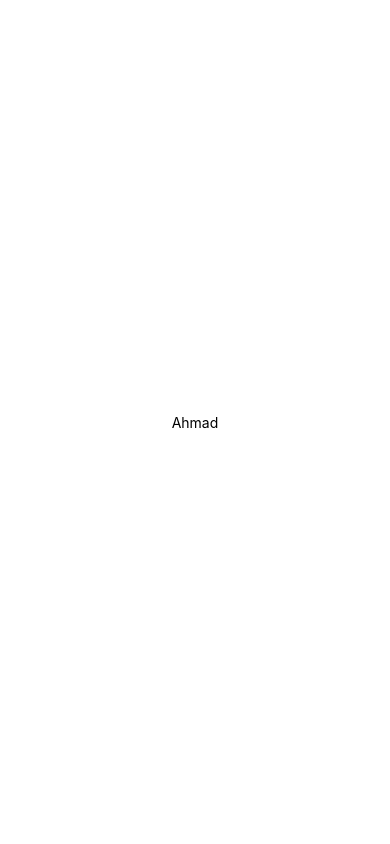
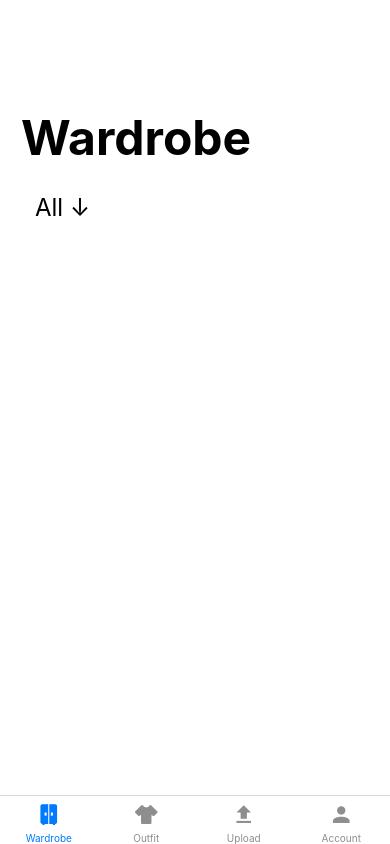
Before and after one commit to ahmxdsawan/Stylify-App, a React Native app: screen /Wardrobe in a window 390 px wide. Built offline with nearby package versions, Linux system fonts and the light colour scheme.

Commit message:
Added the UI

```diff
--- /dev/null
+++ b/AccountScreen.js
@@ -0,0 +1,31 @@
+import React from 'react';
+import { StyleSheet, Text, View } from 'react-native';
+
+export default function AccountScreen() {
+  return (
+    <View style={styles.container}>
+      <Text style={styles.screen}>Account</Text>
+    </View>
+  );
+}
+
+const styles = StyleSheet.create({
+    container: {
+      flex: 1,
+      backgroundColor: 'white',
+      alignItems: 'center',
+      justifyContent: 'center',
+    },
+    screen: {
+        position: 'absolute',
+        left: 21,
+        top: 109,
+        width: 250,
+        height: 55,
+        fontSize: 48,
+        lineHeight: 58,
+        textAlign: 'left',
+        color: 'black',
+        fontWeight: 'bold',
+    },
+  });
--- a/App.js
+++ b/App.js
@@ -1,20 +1,59 @@
-import { StatusBar } from 'expo-status-bar';
-import { StyleSheet, Text, View } from 'react-native';
+import React from 'react';
+import { NavigationContainer } from '@react-navigation/native';
+import { createBottomTabNavigator } from '@react-navigation/bottom-tabs';
+import { MaterialCommunityIcons } from '@expo/vector-icons';
+import WardrobeScreen from './WardrobeScreen';
+import OutfitScreen from './OutfitScreen';
+import UploadScreen from './UploadScreen';
+import AccountScreen from './AccountScreen';
+
+const Tab = createBottomTabNavigator();
 
 export default function App() {
   return (
-    <View style={styles.container}>
-      <Text>Ahmad</Text>
-      <StatusBar style="auto" />
-    </View>
+    <NavigationContainer>
+      <Tab.Navigator>
+        <Tab.Screen
+          name="Wardrobe"
+          component={WardrobeScreen}
+          options={{
+            tabBarIcon: ({ color, size }) => (
+              <MaterialCommunityIcons name="wardrobe" color={color} size={size} />
+            ),
+            headerShown: false
+          }}
+        />
+        <Tab.Screen
+          name="Outfit"
+          component={OutfitScreen}
+          options={{
+            tabBarIcon: ({ color, size }) => (
+              <MaterialCommunityIcons name="tshirt-crew" color={color} size={size} />
+            ),
+            headerShown: false
+          }}
+        />
+        <Tab.Screen
+          name="Upload"
+          component={UploadScreen}
+          options={{
+            tabBarIcon: ({ color, size }) => (
+              <MaterialCommunityIcons name="upload" color={color} size={size} />
+            ),
+            headerShown: false
+          }}
+        />
+        <Tab.Screen
+          name="Account"
+          component={AccountScreen}
+          options={{
+            tabBarIcon: ({ color, size }) => (
+              <MaterialCommunityIcons name="account" color={color} size={size} />
+            ),
+            headerShown: false
+          }}
+        />
+      </Tab.Navigator>
+    </NavigationContainer>
   );
 }
-
-const styles = StyleSheet.create({
-  container: {
-    flex: 1,
-    backgroundColor: '#fff',
-    alignItems: 'center',
-    justifyContent: 'center',
-  },
-});
--- /dev/null
+++ b/OutfitScreen.js
@@ -0,0 +1,31 @@
+import React from 'react';
+import { StyleSheet, Text, View } from 'react-native';
+
+export default function OutfitScreen() {
+  return (
+    <View style={styles.container}>
+      <Text style={styles.screen}>Outfits</Text>
+    </View>
+  );
+}
+
+const styles = StyleSheet.create({
+    container: {
+      flex: 1,
+      backgroundColor: 'white',
+      alignItems: 'center',
+      justifyContent: 'center',
+    },
+    screen: {
+        position: 'absolute',
+        left: 21,
+        top: 109,
+        width: 250,
+        height: 55,
+        fontSize: 48,
+        lineHeight: 58,
+        textAlign: 'left',
+        color: 'black',
+        fontWeight: 'bold',
+    },
+  });
--- /dev/null
+++ b/UploadScreen.js
@@ -0,0 +1,31 @@
+import React from 'react';
+import { StyleSheet, Text, View, Button, Container } from 'react-native';
+
+export default function UploadScreen() {
+    return (
+      <View style={styles.container}>
+        <Text style={styles.screen}>Upload</Text>
+      </View>
+    );
+  }
+
+const styles = StyleSheet.create({
+    container: {
+      flex: 1,
+      backgroundColor: 'white',
+      alignItems: 'center',
+      justifyContent: 'center',
+    },
+    screen: {
+        position: 'absolute',
+        left: 21,
+        top: 109,
+        width: 250,
+        height: 55,
+        fontSize: 48,
+        lineHeight: 58,
+        textAlign: 'left',
+        color: 'black',
+        fontWeight: 'bold',
+    },
+  });
--- /dev/null
+++ b/WardrobeScreen.js
@@ -0,0 +1,44 @@
+import React from 'react';
+import { StyleSheet, Text, View } from 'react-native';
+
+export default function WardrobeScreen() {
+  return (
+    <View style={styles.container}>
+      <Text style={styles.screen} >Wardrobe</Text>
+      <Text style={styles.text}>All ↓</Text>
+    </View>
+  );
+}
+
+const styles = StyleSheet.create({
+    container: {
+      flex: 1,
+      backgroundColor: 'white',
+      alignItems: 'center',
+      justifyContent: 'center',
+    },
+    screen: {
+        position: 'absolute',
+        left: 21,
+        top: 109,
+        width: 250,
+        height: 55,
+        fontSize: 48,
+        lineHeight: 58,
+        textAlign: 'left',
+        color: 'black',
+        fontWeight: 'bold',
+    },
+    text: {
+        position: 'absolute',
+        left: 35,
+        top: 193,
+        width: 312,
+        height: 37,
+        fontSize: 24,
+        lineHeight: '29px',
+        textAlign: 'left',
+        color: 'black',
+
+    }
+  });
--- a/package.json
+++ b/package.json
@@ -9,13 +9,17 @@
     "web": "expo start --web"
   },
   "dependencies": {
+    "@expo/vector-icons": "^13.0.0",
+    "@react-navigation/bottom-tabs": "^6.5.7",
+    "@react-navigation/native": "^6.1.6",
     "expo": "~48.0.15",
     "expo-status-bar": "~1.4.4",
     "react": "18.2.0",
     "react-native": "0.71.7"
   },
   "devDependencies": {
-    "@babel/core": "^7.20.0"
+    "@babel/core": "^7.20.0",
+    "react-native-svg-transformer": "^1.0.0"
   },
   "private": true
 }
```
Also changed, not shown: 1 other file (tests, documents, lock files or other folders).
